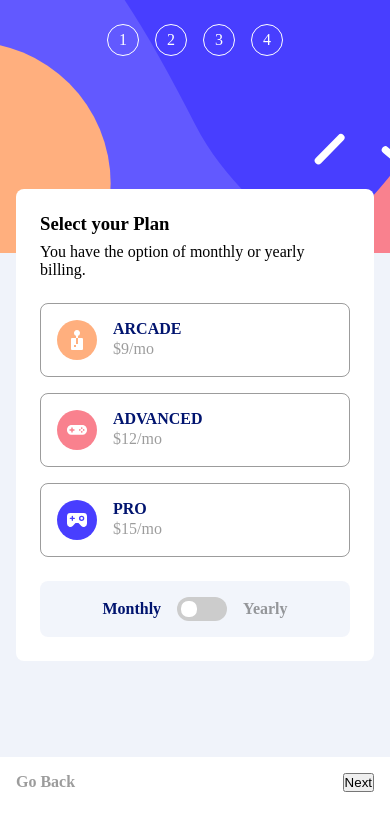
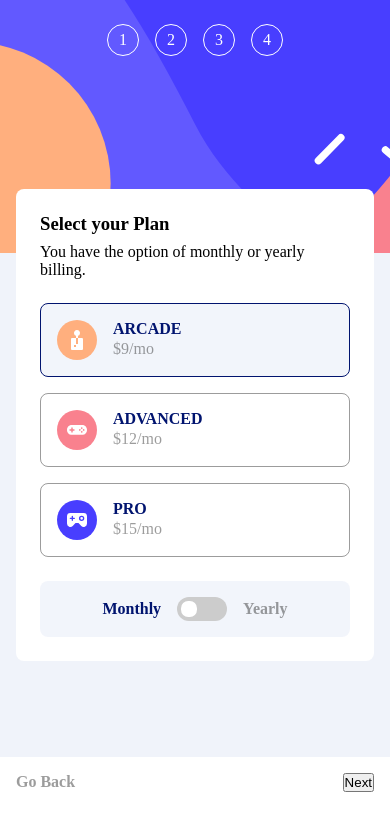
Before and after one commit to nkululek0/multi-step-form, a React (Vite) app: page /select-plan in a window 390 px wide. Shown: the top 830 px of the page. Built offline with nearby package versions, Linux system fonts and the light colour scheme.

Commit message:
(Update): mobile-styling -> completes dynamic styling for select plan component

```diff
--- a/src/components/select-plan/Select-Plan.module.css
+++ b/src/components/select-plan/Select-Plan.module.css
@@ -1,5 +1,6 @@
 :root {
     --light-grey: #00000063;
+    --light-grey-2: #0444a50d;
     --dark-blue: #01146f;
 }
 
@@ -25,6 +26,11 @@
     display: flex;
     flex-direction: column;
     gap: 1rem;
+
+    .plan.active {
+        border: 1px solid var(--dark-blue);
+        background: var(--light-grey-2);
+    }
 }
 
 .plan {
@@ -62,7 +68,7 @@
     align-items: center;
     padding: 1rem;
     border-radius: 8px;
-    background: #0444a50d;
+    background: var(--light-grey-2);
 }
 
 .billing-text-monthly {
--- a/src/components/select-plan/Select-Plan.tsx
+++ b/src/components/select-plan/Select-Plan.tsx
@@ -81,6 +81,11 @@ export function SelectPlan() {
   const { billing } = planAndBilling;
 
   const billingCheckBox = useRef<HTMLInputElement>(null);
+  const planElements = {
+    ARCADE: useRef<HTMLDivElement>(null),
+    ADVANCED: useRef<HTMLDivElement>(null),
+    PRO: useRef<HTMLDivElement>(null)
+  };
 
   const nextButtonState: NextButtonState = {
     uri: '/add-ons',
@@ -91,6 +96,16 @@ export function SelectPlan() {
   const { uri, isValid } = nextButton;
 
   globalContext.planAndBilling = planAndBilling;
+
+  const handleClick = (elementReference: React.RefObject<HTMLDivElement | null>) => {
+    const activeClass = 'active';
+
+    planElements.ARCADE.current?.classList.remove(styles[activeClass]);
+    planElements.ADVANCED.current?.classList.remove(styles[activeClass]);
+    planElements.PRO.current?.classList.remove(styles[activeClass]);
+
+    elementReference.current?.classList.add(styles[activeClass]);
+  };
 
   return (
     <>
@@ -104,7 +119,12 @@ export function SelectPlan() {
           {
             Object.values(plans).map((plan, index) => {
               return (
-                <div key={ index } onClick={ () => { setPlanAndBilling({ type: 'SET_PLAN', payload: plan.type }) } } className={styles['plan']}>
+                <div
+                  key={ index }
+                  ref={ planElements[plan.type] }
+                  onClick={ () => { setPlanAndBilling({ type: 'SET_PLAN', payload: plan.type }); handleClick(planElements[plan.type]); } }
+                  className={`${styles['plan']} ${  plan.type === planAndBilling.plan.type ? styles['active'] : '' }`}
+                >
                   <img src={ plan.image } alt='arcade image' className='plan-image'/>
                   <div className={styles['plan-details']}>
                     <h4 className={styles['plan-type']}>{ plan.type }</h4>
```
